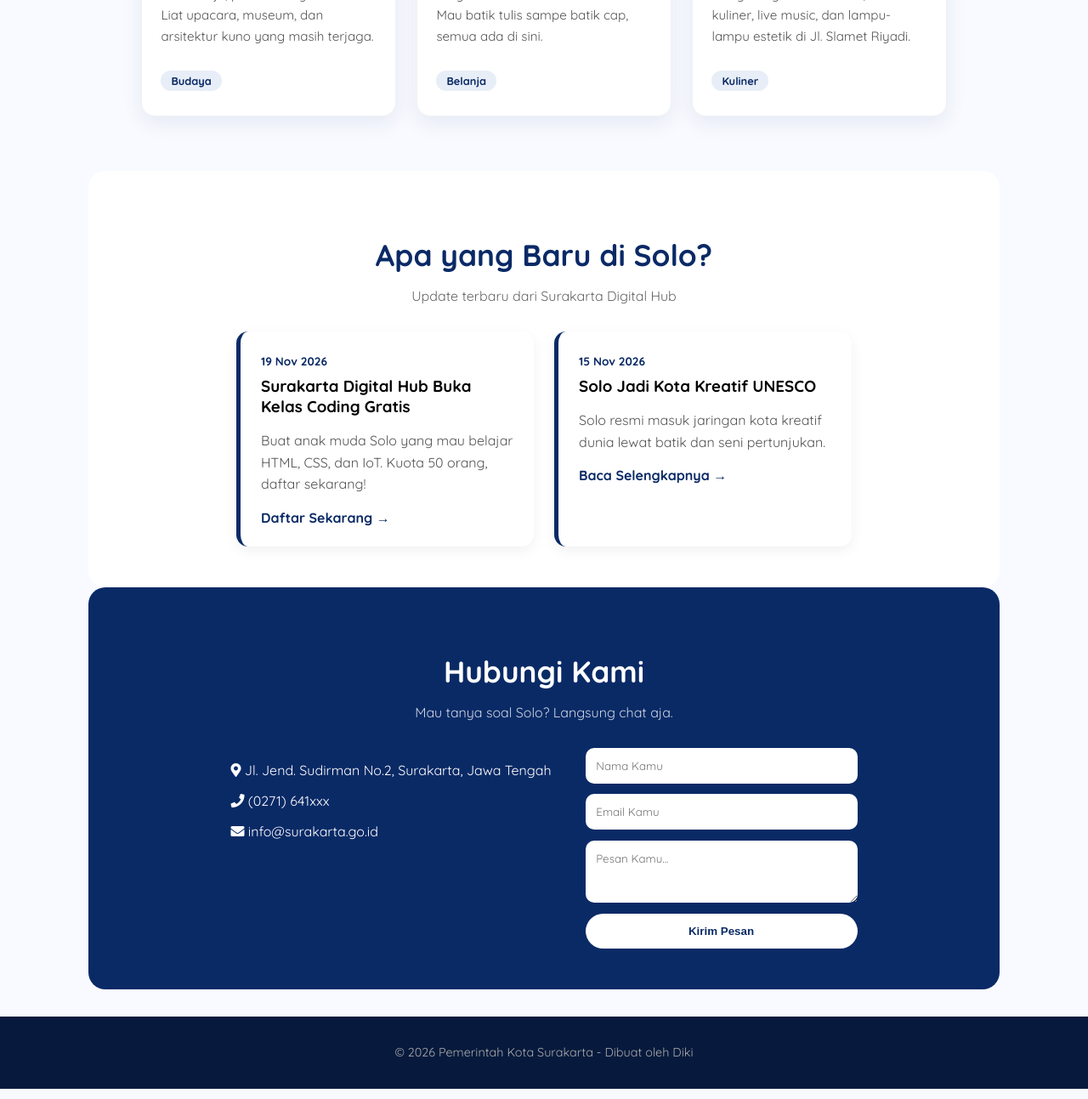
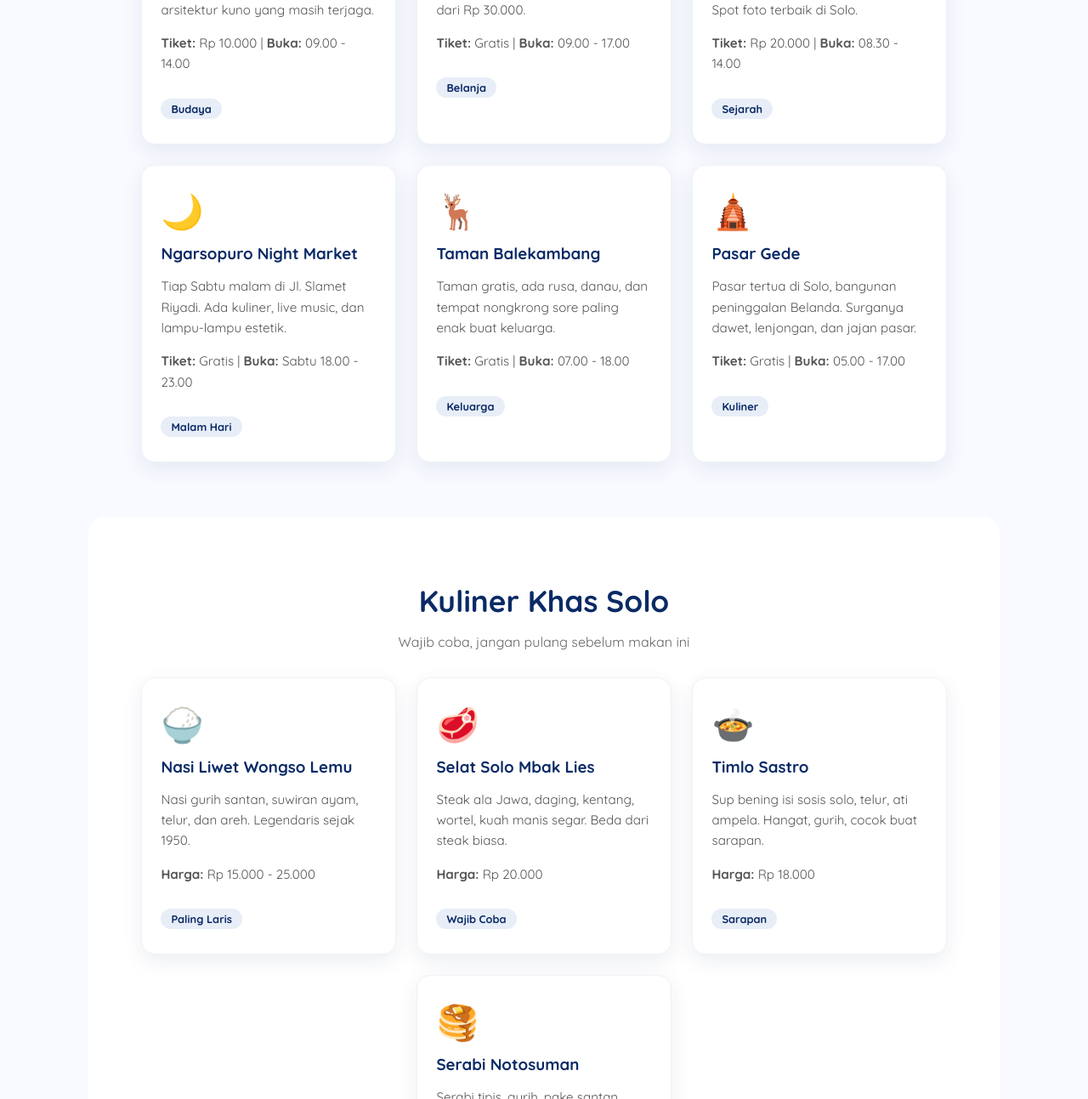
Before and after one commit to Kay313115/Landing_Page-Kota_surakarta, a plain HTML site: page index.html in a window 1280 px wide. Shown: the part 1103-2396 px from the top of the page at 85% size. Drawn offline with Linux system fonts and the light colour scheme.

Commit message:
Revise index.html with new content and structure
Updated the landing page with new sections for Kuliner and enhanced content for Wisata. Improved accessibility and added social media links.

```diff
--- a/index.html
+++ b/index.html
@@ -5,20 +5,21 @@
     <meta name="viewport" content="width=device-width, initial-scale=1.0">
     <title>Landing Page Kota Surakarta</title>
     <link rel="stylesheet" href="style.css">
-    <link href="https://fonts.googleapis.com/css2?family=Quicksand:wght@400;600;700&display=swap" rel="stylesheet">
+    <link rel="preconnect" href="https://fonts.googleapis.com">
+    <link rel="preconnect" href="https://fonts.gstatic.com" crossorigin>
+    <link href="https://fonts.googleapis.com/css2?family=Quicksand:wght@300..700&display=swap" rel="stylesheet">
     <link rel="stylesheet" href="https://cdnjs.cloudflare.com/ajax/libs/font-awesome/5.15.4/css/all.min.css">
 </head>
 <body>
-    <!-- NAVBAR -->
     <header class="navbar-container">
         <div class="logo">
             <img src="logo-kota-solo.png" alt="Logo Solo">
-            <div class="logo-text"><span>PEMERINTAH</span><br>KOTA SURAKARTA</div>
         </div>
         <nav class="nav-list">
             <ul>
                 <li><a href="#beranda">Beranda</a></li>
                 <li><a href="#wisata">Wisata</a></li>
+                <li><a href="#kuliner">Kuliner</a></li>
                 <li><a href="#baru">Apa yang Baru</a></li>
                 <li><a href="#kontak">Kontak</a></li>
             </ul>
@@ -27,59 +28,130 @@
 
     <main>
         <!-- BERANDA -->
-        <section id="beranda" class="content">
+        <div id="beranda" class="content">
             <div class="content-description">
                 <h1 class="title">Kota Surakarta</h1>
-                <p>Kami yakin transformasi digital adalah kunci bagi setiap kota untuk maju dan berdaya saing. Surakarta Digital Hub hadir sebagai wadah pendidikan teknologi yang mencetak talenta lokal berkarakter. Semua demi mewujudkan Solo sebagai kota kreatif, berbudaya, dan siap menghadapi masa depan.</p>
+                <p>
+                    Kami yakin transformasi digital adalah kunci bagi setiap kota untuk maju dan berdaya saing.
+                    Surakarta Digital Hub hadir sebagai wadah pendidikan teknologi yang mencetak talenta lokal
+                    berkarakter.
+                    Semua demi mewujudkan Solo sebagai kota kreatif, berbudaya, dan siap menghadapi masa depan.
+                </p>
                 <a href="#wisata"><button>Jelajahi Solo</button></a>
             </div>
             <div class="content-image">
                 <img src="logo-kota-solo.png" alt="logo">
             </div>
-        </section>
+        </div>
 
-        <!-- WISATA / MENU -->
+        <!-- WISATA -->
         <section id="wisata" class="section">
             <h2>Jelajahi Solo</h2>
-            <p class="subtitle">Wisata wajib yang harus lu datengin kalau ke Solo</p>
+            <p class="subtitle">Wisata wajib kalau lu main ke Solo</p>
             <div class="card-container">
                 <div class="card">
                     <div class="card-icon">🏯</div>
                     <h3>Keraton Surakarta</h3>
-                    <p>Istana raja, pusat budaya Jawa. Liat upacara, museum, dan arsitektur kuno yang masih terjaga.</p>
+                    <p>Istana raja, pusat budaya Jawa. Ada museum, upacara adat, dan arsitektur kuno yang masih terjaga.</p>
+                    <p><b>Tiket:</b> Rp 10.000 | <b>Buka:</b> 09.00 - 14.00</p>
                     <span class="tag">Budaya</span>
                 </div>
                 <div class="card">
                     <div class="card-icon">🛍️</div>
                     <h3>Pasar Klewer</h3>
-                    <p>Surga batik termurah se-Indonesia. Mau batik tulis sampe batik cap, semua ada di sini.</p>
+                    <p>Surga batik termurah se-Indonesia. Batik tulis sampe batik cap mulai dari Rp 30.000.</p>
+                    <p><b>Tiket:</b> Gratis | <b>Buka:</b> 09.00 - 17.00</p>
                     <span class="tag">Belanja</span>
+                </div>
+                <div class="card">
+                    <div class="card-icon">👑</div>
+                    <h3>Pura Mangkunegaran</h3>
+                    <p>Istana yang lebih estetik, ada pertunjukan tari tiap Rabu & Sabtu. Spot foto terbaik di Solo.</p>
+                    <p><b>Tiket:</b> Rp 20.000 | <b>Buka:</b> 08.30 - 14.00</p>
+                    <span class="tag">Sejarah</span>
                 </div>
                 <div class="card">
                     <div class="card-icon">🌙</div>
                     <h3>Ngarsopuro Night Market</h3>
-                    <p>Nongkrong malam Sabtu, ada kuliner, live music, dan lampu-lampu estetik di Jl. Slamet Riyadi.</p>
+                    <p>Tiap Sabtu malam di Jl. Slamet Riyadi. Ada kuliner, live music, dan lampu-lampu estetik.</p>
+                    <p><b>Tiket:</b> Gratis | <b>Buka:</b> Sabtu 18.00 - 23.00</p>
+                    <span class="tag">Malam Hari</span>
+                </div>
+                <div class="card">
+                    <div class="card-icon">🦌</div>
+                    <h3>Taman Balekambang</h3>
+                    <p>Taman gratis, ada rusa, danau, dan tempat nongkrong sore paling enak buat keluarga.</p>
+                    <p><b>Tiket:</b> Gratis | <b>Buka:</b> 07.00 - 18.00</p>
+                    <span class="tag">Keluarga</span>
+                </div>
+                <div class="card">
+                    <div class="card-icon">🛕</div>
+                    <h3>Pasar Gede</h3>
+                    <p>Pasar tertua di Solo, bangunan peninggalan Belanda. Surganya dawet, lenjongan, dan jajan pasar.</p>
+                    <p><b>Tiket:</b> Gratis | <b>Buka:</b> 05.00 - 17.00</p>
                     <span class="tag">Kuliner</span>
                 </div>
             </div>
         </section>
 
+        <!-- KULINER -->
+        <section id="kuliner" class="section bg-putih">
+            <h2>Kuliner Khas Solo</h2>
+            <p class="subtitle">Wajib coba, jangan pulang sebelum makan ini</p>
+            <div class="card-container">
+                <div class="card">
+                    <div class="card-icon">🍚</div>
+                    <h3>Nasi Liwet Wongso Lemu</h3>
+                    <p>Nasi gurih santan, suwiran ayam, telur, dan areh. Legendaris sejak 1950.</p>
+                    <p><b>Harga:</b> Rp 15.000 - 25.000</p>
+                    <span class="tag">Paling Laris</span>
+                </div>
+                <div class="card">
+                    <div class="card-icon">🥩</div>
+                    <h3>Selat Solo Mbak Lies</h3>
+                    <p>Steak ala Jawa, daging, kentang, wortel, kuah manis segar. Beda dari steak biasa.</p>
+                    <p><b>Harga:</b> Rp 20.000</p>
+                    <span class="tag">Wajib Coba</span>
+                </div>
+                <div class="card">
+                    <div class="card-icon">🍲</div>
+                    <h3>Timlo Sastro</h3>
+                    <p>Sup bening isi sosis solo, telur, ati ampela. Hangat, gurih, cocok buat sarapan.</p>
+                    <p><b>Harga:</b> Rp 18.000</p>
+                    <span class="tag">Sarapan</span>
+                </div>
+                <div class="card">
+                    <div class="card-icon">🥞</div>
+                    <h3>Serabi Notosuman</h3>
+                    <p>Serabi tipis, gurih, pake santan kental. Ada yang original sama coklat.</p>
+                    <p><b>Harga:</b> Rp 15.000 / pack</p>
+                    <span class="tag">Oleh-oleh</span>
+                </div>
+            </div>
+        </section>
+
         <!-- APA YANG BARU -->
-        <section id="baru" class="section bg-putih">
+        <section id="baru" class="section">
             <h2>Apa yang Baru di Solo?</h2>
             <p class="subtitle">Update terbaru dari Surakarta Digital Hub</p>
             <div class="berita-container">
                 <article class="berita">
                     <span class="date">19 Nov 2026</span>
                     <h3>Surakarta Digital Hub Buka Kelas Coding Gratis</h3>
-                    <p>Buat anak muda Solo yang mau belajar HTML, CSS, dan IoT. Kuota 50 orang, daftar sekarang!</p>
+                    <p>Buat anak muda Solo yang mau belajar HTML, CSS, dan IoT. Kuota cuma 50 orang, daftar sekarang sebelum penuh!</p>
                     <a href="#kontak">Daftar Sekarang →</a>
                 </article>
                 <article class="berita">
                     <span class="date">15 Nov 2026</span>
                     <h3>Solo Jadi Kota Kreatif UNESCO</h3>
-                    <p>Solo resmi masuk jaringan kota kreatif dunia lewat batik dan seni pertunjukan.</p>
+                    <p>Solo resmi masuk jaringan kota kreatif dunia lewat batik dan seni pertunjukan. Bangga jadi wong Solo!</p>
                     <a href="#kontak">Baca Selengkapnya →</a>
+                </article>
+                <article class="berita">
+                    <span class="date">10 Nov 2026</span>
+                    <h3>Car Free Day Slamet Riyadi Makin Rame</h3>
+                    <p>Tiap Minggu pagi, jalan utama Solo ditutup buat olahraga, kuliner, dan sepeda. Ada senam bareng jam 06.00.</p>
+                    <a href="#kontak">Lihat Jadwal →</a>
                 </article>
             </div>
         </section>
@@ -90,11 +162,13 @@
             <p class="subtitle">Mau tanya soal Solo? Langsung chat aja.</p>
             <div class="kontak-box">
                 <div>
-                    <p><i class="fas fa-map-marker-alt"></i> Jl. Jend. Sudirman No.2, Surakarta, Jawa Tengah</p>
-                    <p><i class="fas fa-phone"></i> (0271) 641xxx</p>
+                    <p><i class="fas fa-map-marker-alt"></i> Jl. Jend. Sudirman No.2, Surakarta, Jawa Tengah 57111</p>
+                    <p><i class="fas fa-phone"></i> (0271) 641222</p>
                     <p><i class="fas fa-envelope"></i> info@surakarta.go.id</p>
+                    <p><i class="fas fa-clock"></i> Senin - Jumat, 08.00 - 16.00 WIB</p>
+                    <p><i class="fas fa-exclamation-circle"></i> Lapor jalan rusak / sampah? Tulis di form sebelah →</p>
                 </div>
-                <form class="form-kontak" onsubmit="alert('Pesan terkirim! Terima kasih.'); return false;">
+                <form class="form-kontak" onsubmit="alert('Pesan terkirim! Terima kasih, wong Solo.'); return false;">
                     <input type="text" placeholder="Nama Kamu" required>
                     <input type="email" placeholder="Email Kamu" required>
                     <textarea placeholder="Pesan Kamu..." rows="3"></textarea>
@@ -102,22 +176,20 @@
                 </form>
             </div>
         </section>
-    </main>
 
-    <footer>
-        <p>© 2026 Pemerintah Kota Surakarta - Dibuat oleh Diki</p>
-    </footer>
-
-    <!-- SOSMED MELAYANG -->
         <aside>
             <div class="sosial-media">
                 <ul>
-                <li><a href="https://youtu.be/BL8zIuXYUdk"><i class="fab fa-youtube"></i></a></li>
+                    <li><a href="https://youtu.be/BL8zIuXYUdk?si=dfdNFO0W7nZ_DcxN"><i class="fab fa-youtube"></i></a></li>
                     <li><a href="https://id.linkedin.com/company/pemerintah-kota-surakarta"><i class="fab fa-linkedin-in"></i></a></li>
-                <li><a href="https://x.com/PEMKOT_SOLO"><i class="fab fa-twitter"></i></a></li>
-                <li><a href="https://www.facebook.com/pemkotsolo/"><i class="fab fa-facebook"></i></a></li>
+                    <li><a href="https://x.com/PEMKOT_SOLO?lang=en"><i class="fab fa-twitter"></i></a></li>
+                    <li><a href="https://www.facebook.com/pemkotsolo/?locale=id_ID"><i class="fab fa-facebook"></i></a></li>
                 </ul>
             </div>
         </aside>
+    </main>
+    <footer>
+        <p>© 2026 Pemerintah Kota Surakarta - Dibuat oleh Diki | Solo, The Spirit of Java</p>
+    </footer>
 </body>
                            </html>
```
Lines whose indentation alone changed are shown as unchanged.
